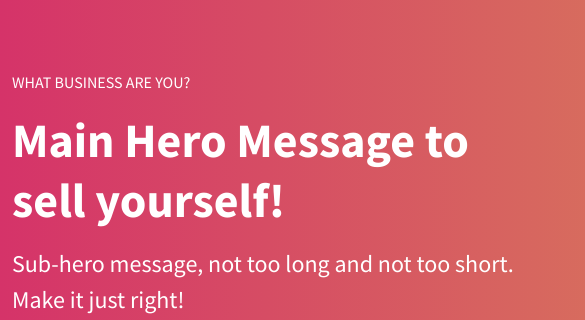
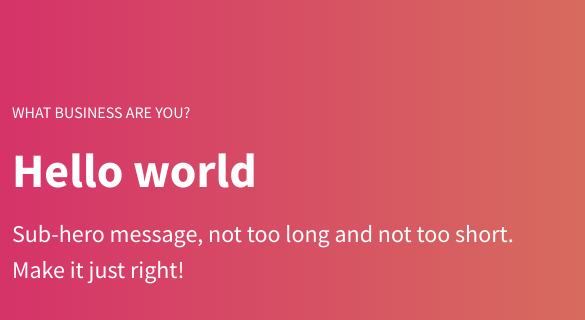
Before and after one commit to Cryzepy/landing-page-project-course-2, a plain HTML site: page index.html in a window 1280 px wide. Shown: the part 138-458 px from the top of the page, 0-585 px from the left. Drawn offline with nearby package versions, Linux system fonts and the light colour scheme.

Commit message:
edit using gitbash

```diff
--- a/index.html
+++ b/index.html
@@ -81,7 +81,7 @@
         <div class="flex flex-col w-full md:w-2/5 justify-center items-start text-center md:text-left">
           <p class="uppercase tracking-loose w-full">What business are you?</p>
           <h1 class="my-4 text-5xl font-bold leading-tight">
-            Main Hero Message to sell yourself!
+            Hello world
           </h1>
           <p class="leading-normal text-2xl mb-8">
             Sub-hero message, not too long and not too short. Make it just right!
```
